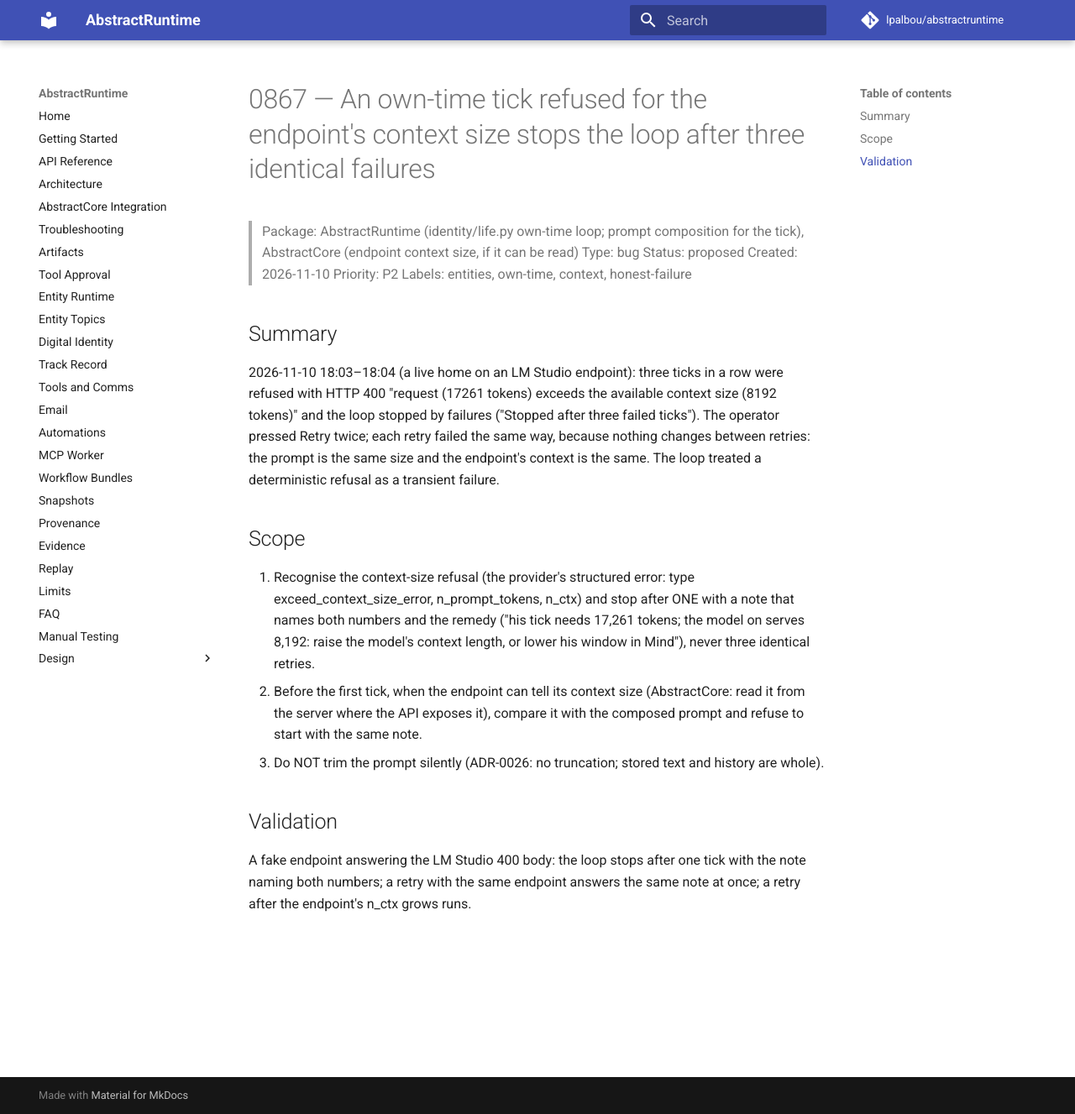
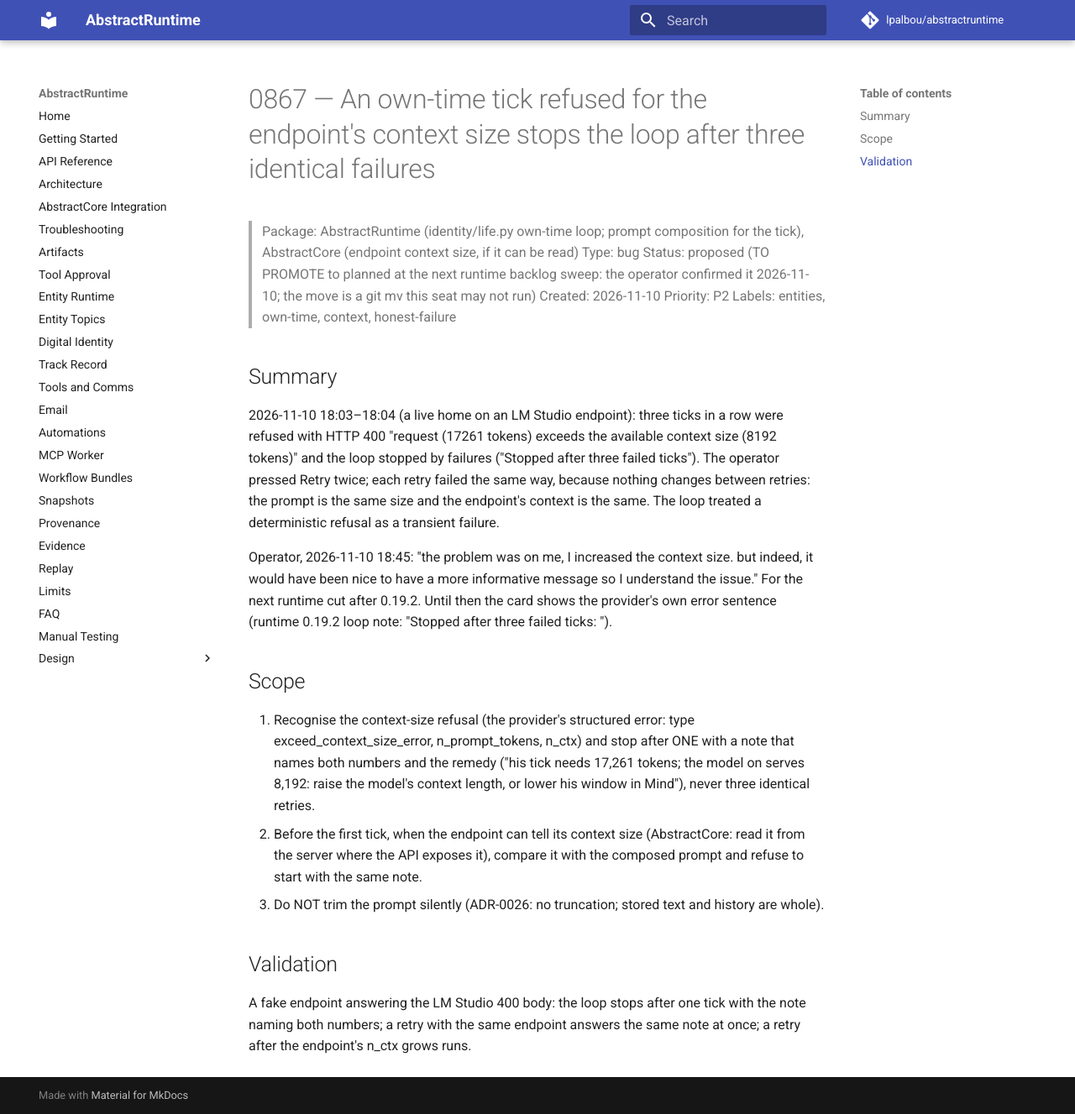
Before and after one commit to lpalbou/AbstractRuntime, an MkDocs documentation site: the page built from docs/backlog/proposed/0867_own_time_tick_refused_for_context_size.md, in a window 1280 px wide and 1327 px high. Shown: the whole window at 84% size. Built offline with MkDocs 1.6.1 and Material for MkDocs 9.7.7, drawn with Linux system fonts in a browser that asks for light colours; comment, search, counter and statistics services are not loaded.

Commit message:
Backlog 0867: operator confirmed (a more informative message for the context-size refusal); promote to planned at the next sweep

```diff
--- a/docs/backlog/proposed/0867_own_time_tick_refused_for_context_size.md
+++ b/docs/backlog/proposed/0867_own_time_tick_refused_for_context_size.md
@@ -2,7 +2,7 @@
 
 > Package: AbstractRuntime (identity/life.py own-time loop; prompt composition for the tick), AbstractCore (endpoint context size, if it can be read)
 > Type: bug
-> Status: proposed
+> Status: proposed (TO PROMOTE to planned at the next runtime backlog sweep: the operator confirmed it 2026-11-10; the move is a git mv this seat may not run)
 > Created: 2026-11-10
 > Priority: P2
 > Labels: entities, own-time, context, honest-failure
@@ -14,6 +14,10 @@
 three failed ticks"). The operator pressed Retry twice; each retry failed the same way, because nothing changes between
 retries: the prompt is the same size and the endpoint's context is the same. The loop treated a deterministic refusal
 as a transient failure.
+
+Operator, 2026-11-10 18:45: "the problem was on me, I increased the context size. but indeed, it would have been nice to
+have a more informative message so I understand the issue." For the next runtime cut after 0.19.2. Until then the card
+shows the provider's own error sentence (runtime 0.19.2 loop note: "Stopped after three failed ticks: <reason>").
 
 ## Scope
 
```
